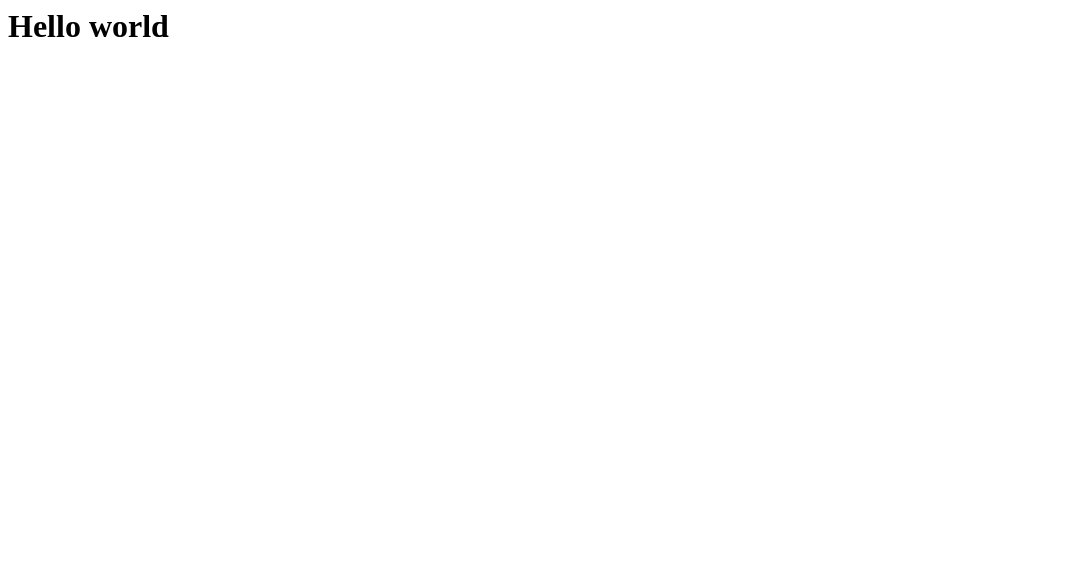
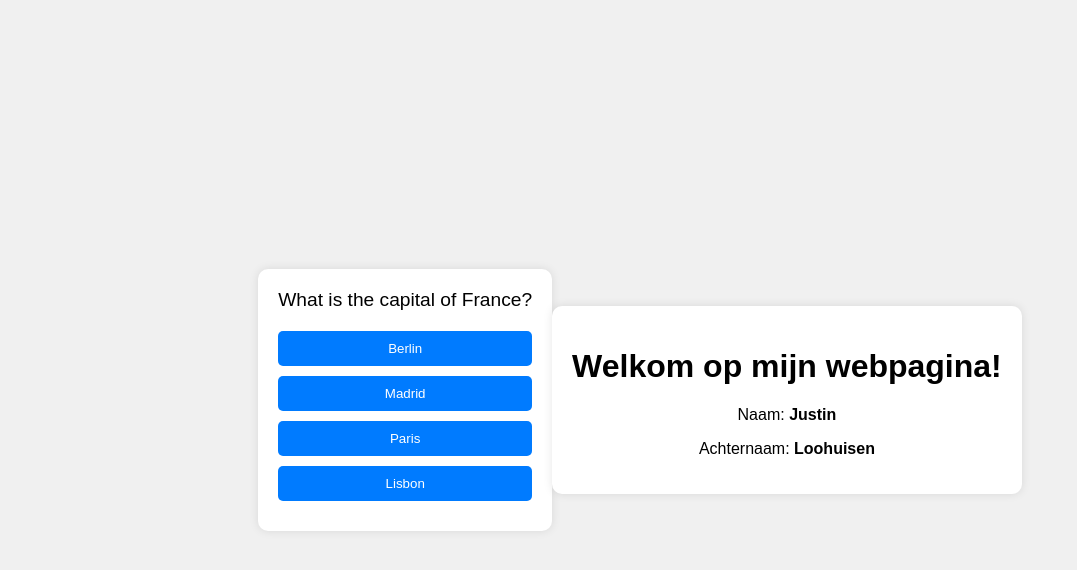
Before and after one commit to Jussstinn/Jussstinn.github.io, a plain HTML site: page index.html in a window 1280 px wide. Shown: the whole page, without its empty margins (0-1077 px from the left). Drawn offline with Linux system fonts and the light colour scheme.

Commit message:
Update index.html

```diff
--- a/index.html
+++ b/index.html
@@ -1 +1,136 @@
-<h1>Hello world</h1>
+
+<!DOCTYPE html>
+<html lang="en">
+<head>
+    <meta charset="UTF-8">
+    <meta name="viewport" content="width=device-width, initial-scale=1.0">
+    <title>Trivia Game</title>
+    <style>
+        body {
+            display: flex;
+            justify-content: center;
+            align-items: center;
+            height: 100vh;
+            margin: 0;
+            background-color: #f0f0f0;
+            font-family: Arial, sans-serif;
+        }
+        .container {
+            text-align: center;
+            background: white;
+            padding: 20px;
+            border-radius: 10px;
+            box-shadow: 0 0 10px rgba(0, 0, 0, 0.1);
+        }
+        .question {
+            font-size: 1.2em;
+            margin-bottom: 20px;
+        }
+        .options button {
+            display: block;
+            margin: 10px 0;
+            padding: 10px;
+            width: 100%;
+            border: none;
+            border-radius: 5px;
+            background-color: #007BFF;
+            color: white;
+            cursor: pointer;
+        }
+        .options button:hover {
+            background-color: #0056b3;
+        }
+    </style>
+</head>
+<body>
+    <div class="container">
+        <div class="question" id="question">Loading...</div>
+        <div class="options">
+            <button onclick="checkAnswer(0)" id="option0">Option 1</button>
+            <button onclick="checkAnswer(1)" id="option1">Option 2</button>
+            <button onclick="checkAnswer(2)" id="option2">Option 3</button>
+            <button onclick="checkAnswer(3)" id="option3">Option 4</button>
+        </div>
+    </div>
+    <script>
+        const questions = [
+            {
+                question: "What is the capital of France?",
+                options: ["Berlin", "Madrid", "Paris", "Lisbon"],
+                answer: 2
+            },
+            {
+                question: "Who wrote 'To Kill a Mockingbird'?",
+                options: ["Harper Lee", "Mark Twain", "Ernest Hemingway", "F. Scott Fitzgerald"],
+                answer: 0
+            },
+            {
+                question: "What is the largest planet in our solar system?",
+                options: ["Earth", "Mars", "Jupiter", "Saturn"],
+                answer: 2
+            }
+        ];
+
+        let currentQuestion = 0;
+
+        function loadQuestion() {
+            const questionElement = document.getElementById('question');
+            const option0 = document.getElementById('option0');
+            const option1 = document.getElementById('option1');
+            const option2 = document.getElementById('option2');
+            const option3 = document.getElementById('option3');
+
+            questionElement.textContent = questions[currentQuestion].question;
+            option0.textContent = questions[currentQuestion].options[0];
+            option1.textContent = questions[currentQuestion].options[1];
+            option2.textContent = questions[currentQuestion].options[2];
+            option3.textContent = questions[currentQuestion].options[3];
+        }
+
+        function checkAnswer(selectedOption) {
+            if (selectedOption === questions[currentQuestion].answer) {
+                alert("Correct!");
+            } else {
+                alert("Wrong answer. Try again!");
+            }
+            currentQuestion = (currentQuestion + 1) % questions.length;
+            loadQuestion();
+        }
+
+        window.onload = loadQuestion;
+    </script>
+</body>
+</html>
+<!DOCTYPE html>
+<html lang="en">
+<head>
+    <meta charset="UTF-8">
+    <meta name="viewport" content="width=device-width, initial-scale=1.0">
+    <title>Mijn Webpagina</title>
+    <style>
+        body {
+            font-family: Arial, sans-serif;
+            display: flex;
+            justify-content: center;
+            align-items: center;
+            height: 100vh;
+            margin: 0;
+            background-color: #f0f0f0;
+        }
+        .container {
+            text-align: center;
+            background: white;
+            padding: 20px;
+            border-radius: 10px;
+            box-shadow: 0 0 10px rgba(0, 0, 0, 0.1);
+        }
+    </style>
+</head>
+<body>
+    <div class="container">
+        <h1>Welkom op mijn webpagina!</h1>
+        <p>Naam: <strong>Justin</strong></p>
+        <p>Achternaam: <strong>Loohuisen</strong></p>
+    </div>
+</body>
+</html>
```
